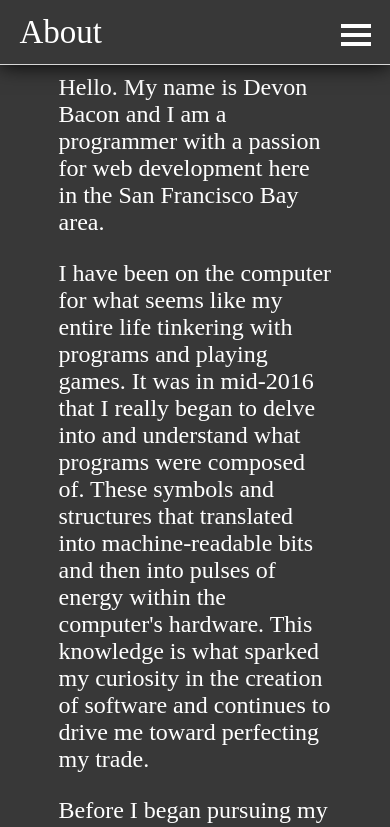
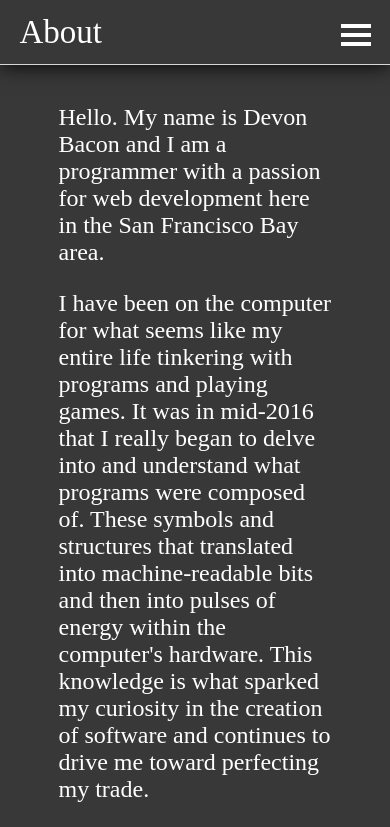
Before and after one commit to devbacon/Portfolio, a React (Create React App) app: page /about in a window 390 px wide. Shown: the top 827 px of the page. Built offline with nearby package versions, Linux system fonts and the light colour scheme.

Commit message:
App.css - edited top margin for all pages

```diff
--- a/src/App.css
+++ b/src/App.css
@@ -23,6 +23,6 @@
 
 @media (max-width: 650px) {
   .page-body {
-    top: -30px;
+    top: 0;
   }
 }
```
